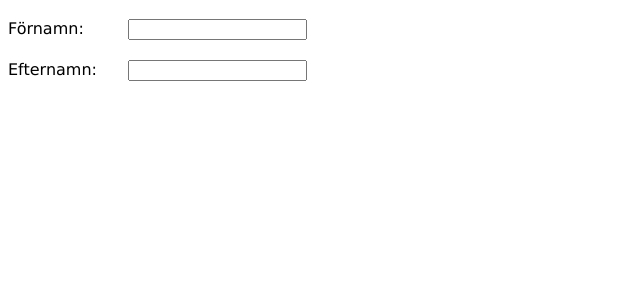
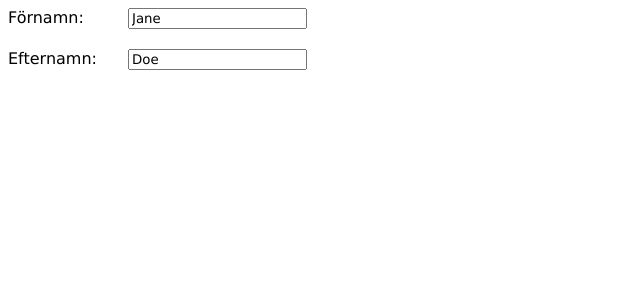
Before and after one commit to ironboy/controlled-input-react, a React (Vite) app: page / in a window 1280 px wide. Shown: the top 300 px of the page, without its empty margins (0-640 px from the left). Built offline with nearby package versions, Linux system fonts and the light colour scheme.

Commit message:
custom hook for form descriptions

```diff
--- a/src/Form.jsx
+++ b/src/Form.jsx
@@ -1,56 +1,27 @@
-import { useState } from 'react';
+import useFormDescriptor from "./utils/useFormDescriptor";
 
 export default function Form() {
 
-  // Use ONE object with one property per input in the form
-  // as our single state variable, rather than a new state
-  // variable fro each input
-  const [formData, setFormData] = useState({
-    firstName: '',
-    lastName: ''
-  });
+  const descriptor = {
+    firstName: {
+      label: 'Förnamn',
+      type: 'text',
+      initialValue: 'Jane',
+      required: true
+    },
+    lastName: {
+      label: 'Efternamn',
+      type: 'text',
+      initialValue: 'Doe',
+      required: true
+    }
+  };
 
-  // This function works as a onChange handler
-  // for all input elements in the form
-  function changeData(event) {
-    // Destructure name and value from event.currentTarget
-    // (currentTarget is the HTML INput element that has
-    // the onChange handler)
-    const { name, value } = event.currentTarget;
-    // Update form data
-    // create a new object as a copy of the old (using spread)
-    // and then chenge the correct property
-    setFormData({ ...formData, [name]: value });
-  }
-
-  // Destructure all properties from formData
-  // so that we don't have to write formData.firstName etc
-  // in the value fields
-  const { firstName, lastName } = formData;
+  const fields = useFormDescriptor(descriptor);
 
   return <>
-    <h3>{firstName} {lastName}</h3>
     <form>
-      <label>
-        <span>Förnamn:&nbsp;</span>
-        <input
-          type="text"
-          name="firstName"
-          value={firstName}
-          onChange={changeData}
-          required
-        />
-      </label>
-      <label>
-        <span>Efternamn:&nbsp;</span>
-        <input
-          type="text"
-          name="lastName"
-          value={lastName}
-          onChange={changeData}
-          required
-        />
-      </label>
+      {fields}
     </form>
   </>;
 }
--- /dev/null
+++ b/src/utils/useFormDescriptor.jsx
@@ -0,0 +1,45 @@
+import { useState } from 'react';
+
+export default function useFormDescriptor(descriptor) {
+
+  // This function works as a onChange handler
+  // for all input elements in the form
+  function changeData(event) {
+    // Destructure name and value from event.currentTarget
+    // (currentTarget is the HTML INput element that has
+    // the onChange handler)
+    const { name, value } = event.currentTarget;
+    // Update form data
+    // create a new object as a copy of the old (using spread)
+    // and then chenge the correct property
+    setFormData({ ...formData, [name]: value });
+  }
+
+  // Use ONE object with one property per input in the form
+  // as our single state variable, rather than a new state
+  // variable fro each input
+  const [formData, setFormData] = useState(null);
+
+  const fields = [];
+  const initialFormState = {};
+  for (let [formFieldName, fieldDescription] of Object.entries(descriptor)) {
+    const { label, type, initialValue, required } = fieldDescription;
+    const inputAttributes = {
+      name: formFieldName,
+      type,
+      required,
+      onChange: changeData,
+      value: formData ? formData[formFieldName] : initialValue
+    };
+    fields.push(<label key={formFieldName}>
+      <span>{label}:&nbsp;</span>
+      <input {...inputAttributes} />
+    </label>);
+    initialFormState[formFieldName] = initialValue;
+  }
+
+  // If formData is null set it to initialFormState
+  formData === null && setFormData(initialFormState);
+
+  return fields;
+}
```
